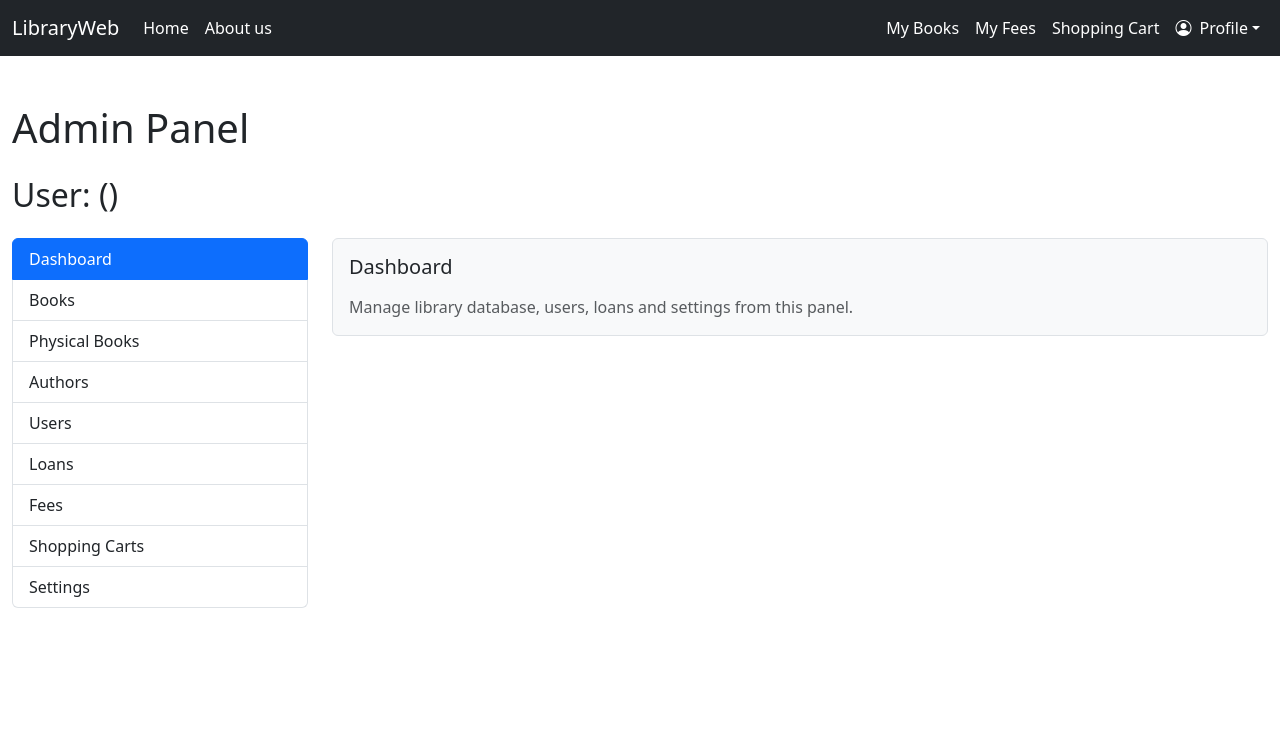
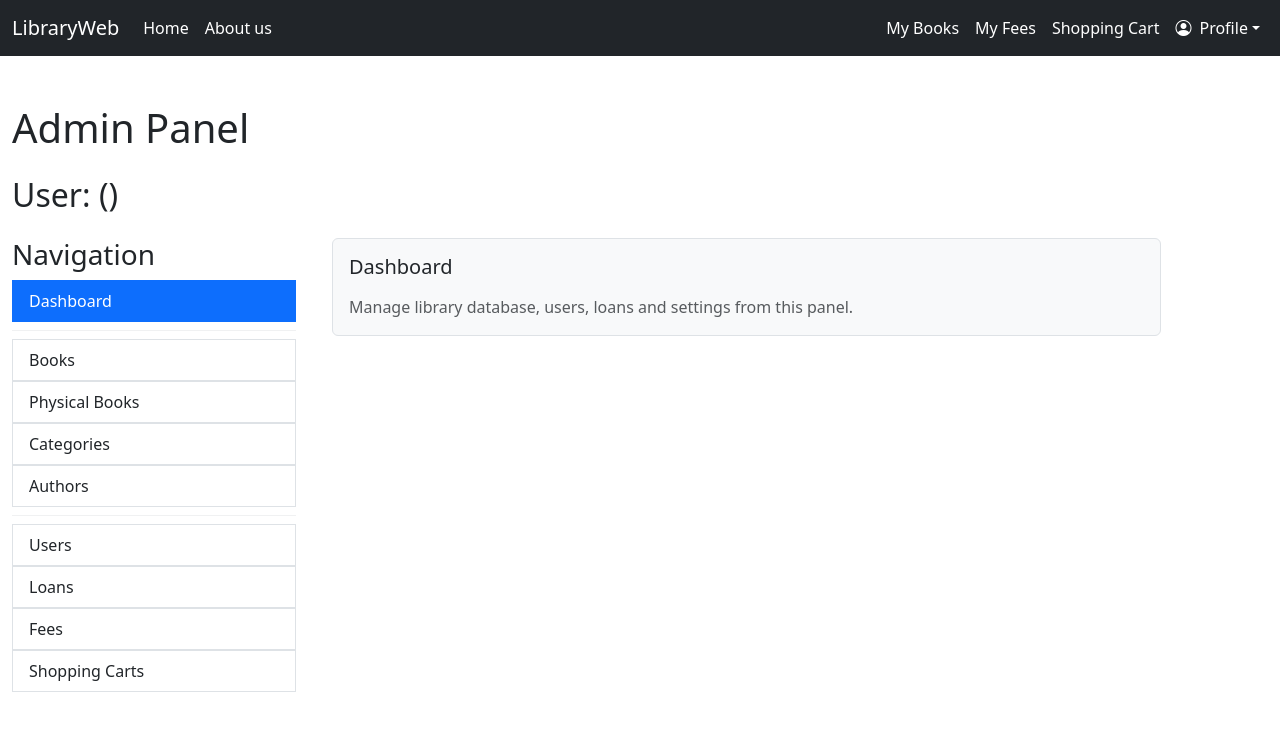
Before and after one commit to pterq/LibraryWeb, a React (Vite) app in the folder library-client/: page /admin-panel in a window 1280 px wide. Shown: the top 730 px of the page. Built offline with nearby package versions, Linux system fonts and the light colour scheme; sample sign-in values are in the browser's storage.

Commit message:
front - dashboard layout

```diff
--- a/library-client/src/component/admin/AdminNavPanel.tsx
+++ b/library-client/src/component/admin/AdminNavPanel.tsx
@@ -7,21 +7,24 @@ const navItems = [
 	{ id: "dashboard", label: "Dashboard" },
 	{ id: "books", label: "Books" },
 	{ id: "booksPhysical", label: "Physical Books" },
+	{ id: "categories", label: "Categories" },
 	{ id: "authors", label: "Authors" },
 	{ id: "users", label: "Users" },
 	{ id: "loans", label: "Loans" },
 	{ id: "fees", label: "Fees" },
 	{ id: "shoppingCarts", label: "Shopping Carts" },
-	{ id: "settings", label: "Settings" },
 ];
 
 const AdminNavPanel = ({ activeItem, onSelect }: NavPanelProps) => {
 	return (
-		<div className="list-group">
+		<div className="list-group container-fluid mb-4">
+			<h3>Navigation</h3>
 			{navItems.map((item) => (
+				<div key={item.id}>
+					{item.id === "users" && <hr className="my-2 border-secondary-subtle" />}
+					{item.id === "books" && <hr className="my-2 border-secondary-subtle" />}
 					<button
 						type="button"
-					key={item.id}
 						className={`list-group-item list-group-item-action ${
 							activeItem === item.id ? "active" : ""
 						}`}
@@ -30,6 +33,7 @@ const AdminNavPanel = ({ activeItem, onSelect }: NavPanelProps) => {
 					>
 						{item.label}
 					</button>
+				</div>
 			))}
 		</div>
 	);
--- a/library-client/src/component/admin/AdminPanelPage.tsx
+++ b/library-client/src/component/admin/AdminPanelPage.tsx
@@ -25,6 +25,10 @@ const contentMap: Record<string, { title: string; description: string }> = {
 	booksPhysical: {
 		title: "Physical Books",
 		description: "Manage the catalog and add new items to the library.",
+	},
+	categories: {
+		title: "Categories",
+		description: "Manage book categories",
 	},
 	users: {
 		title: "Users",
@@ -82,7 +86,7 @@ const AdminPanelPage = () => {
 					<AdminNavPanel activeItem={activeSection} onSelect={setActiveSection} />
 				</aside>
 
-				<div className="col-lg-9 col-md-8 col-12">{sectionContent}</div>
+				<div className="containercol-lg-9 col-md-8 col-12">{sectionContent}</div>
 			</div>
 		</div>
 	);
--- a/library-client/src/component/dashboards/AuthorsDashboard.tsx
+++ b/library-client/src/component/dashboards/AuthorsDashboard.tsx
@@ -126,8 +126,7 @@ const AuthorsDashboard = () => {
 							<td>{author.bio}</td>
 
 							<td>
-								<button className="btn btn-sm btn-primary">Edit</button>
-								<button className="btn btn-sm btn-danger">Delete</button>
+								<button className="btn btn-sm btn-primary">View Details</button>
 							</td>
 						</tr>
 					))}
--- a/library-client/src/component/dashboards/BooksDashboard.tsx
+++ b/library-client/src/component/dashboards/BooksDashboard.tsx
@@ -172,8 +172,7 @@ const BooksDashboard = () => {
 									.join(", ")}
 							</td>
 							<td>
-								<button className="btn btn-sm btn-primary">Edit</button>
-								<button className="btn btn-sm btn-danger">Delete</button>
+								<button className="btn btn-sm btn-primary">View Details</button>
 							</td>
 						</tr>
 					))}
--- a/library-client/src/component/dashboards/FeesDashboard.tsx
+++ b/library-client/src/component/dashboards/FeesDashboard.tsx
@@ -185,8 +185,7 @@ const FeesDashboard = () => {
 							<td>{fee.paidAt ? new Date(fee.paidAt).toLocaleDateString() : "-"}</td>
 							<td>{fee.status}</td>
 							<td>
-								<button className="btn btn-sm btn-primary">Edit</button>
-								<button className="btn btn-sm btn-danger">Delete</button>
+								<button className="btn btn-sm btn-primary">View Details</button>
 							</td>
 						</tr>
 					))}
--- a/library-client/src/component/dashboards/LoansDashboard.tsx
+++ b/library-client/src/component/dashboards/LoansDashboard.tsx
@@ -196,8 +196,7 @@ const LoansDashboard = () => {
 							<td>{new Date(loan.returnDate).toLocaleDateString()}</td>
 							<td>{loan.status}</td>
 							<td>
-								<button className="btn btn-sm btn-primary">Edit</button>
-								<button className="btn btn-sm btn-danger">Delete</button>
+								<button className="btn btn-sm btn-primary">View Details</button>
 							</td>
 						</tr>
 					))}
--- a/library-client/src/component/dashboards/PhysicalBooksDashboard.tsx
+++ b/library-client/src/component/dashboards/PhysicalBooksDashboard.tsx
@@ -172,8 +172,7 @@ const PhysicalBooksDashboard = () => {
 							<td>{copy.book.publishedYear}</td>
 							<td>{copy.status}</td>
 							<td>
-								<button className="btn btn-sm btn-primary">Edit</button>
-								<button className="btn btn-sm btn-danger">Delete</button>
+								<button className="btn btn-sm btn-primary">View Details</button>
 							</td>
 						</tr>
 					))}
--- a/library-client/src/component/dashboards/ShoppinCartsDashboard.tsx
+++ b/library-client/src/component/dashboards/ShoppinCartsDashboard.tsx
@@ -220,8 +220,7 @@ const ShoppinCartsDashboard = () => {
 							<td>{shoppingCart.expiresAt.toLocaleString()}</td>
 
 							<td>
-								<button className="btn btn-sm btn-primary">Edit</button>
-								<button className="btn btn-sm btn-danger">Delete</button>
+								<button className="btn btn-sm btn-primary">View Details</button>
 							</td>
 						</tr>
 					))}
--- a/library-client/src/component/dashboards/UsersDashboard.tsx
+++ b/library-client/src/component/dashboards/UsersDashboard.tsx
@@ -138,8 +138,7 @@ const UsersDashboard = () => {
 							<td>{user.email}</td>
 							<td>{user.role}</td>
 							<td>
-								<button className="btn btn-sm btn-primary">Edit</button>
-								<button className="btn btn-sm btn-danger">Delete</button>
+								<button className="btn btn-sm btn-primary">View Details</button>
 							</td>
 						</tr>
 					))}
```
Also changed, not shown: library-client/src/component/dashboards/CategoriesDashboard.tsx (added, +11 -0 lines). Lines whose indentation alone changed are shown as unchanged.
